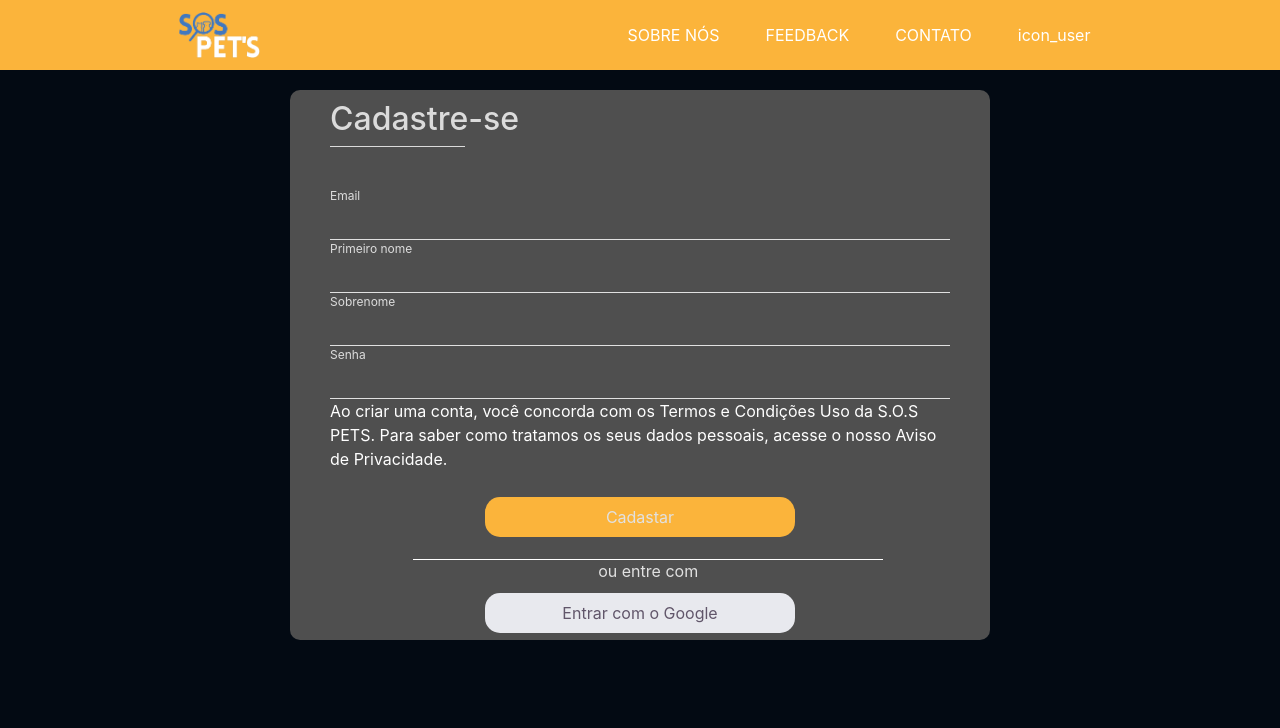
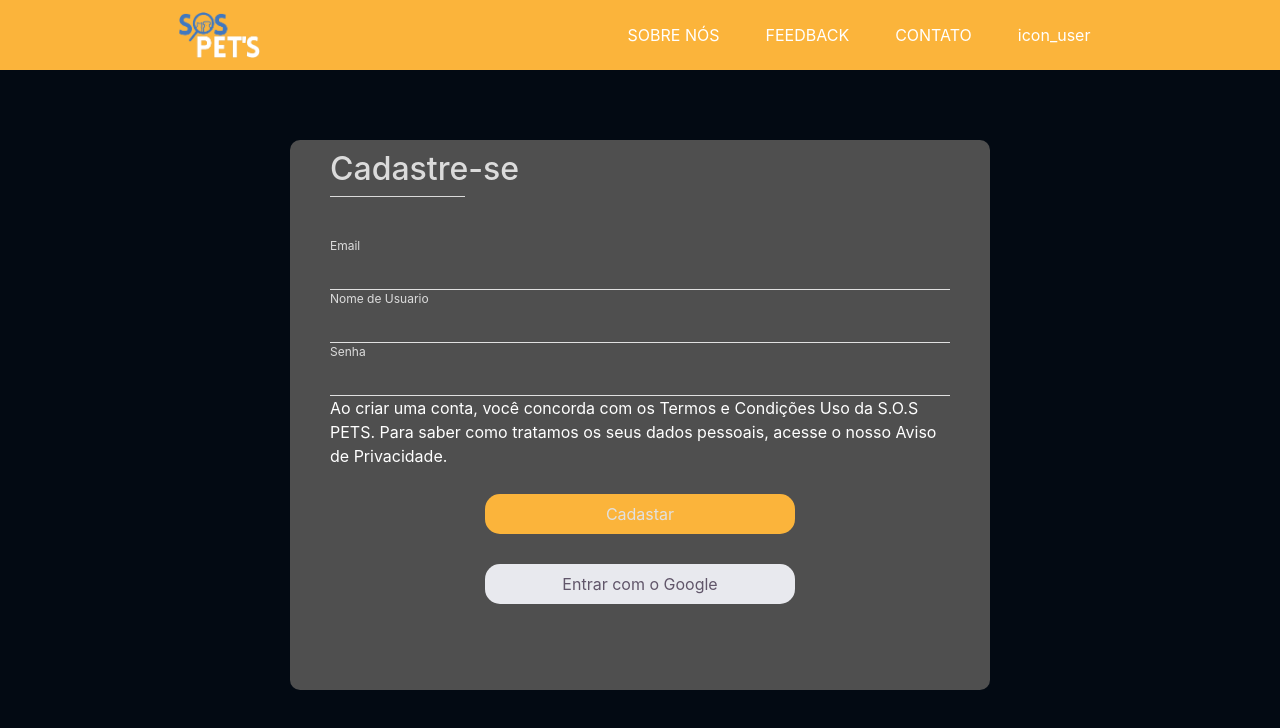
Before and after one commit to laura2389/S.O.S-PETS, a React (Create React App) app: page /#/home/cadastro in a window 1280 px wide. Shown: the top 728 px of the page. Built offline with nearby package versions, Linux system fonts and the light colour scheme.

Commit message:
05-05: sla

```diff
--- a/src/Cadastro.js
+++ b/src/Cadastro.js
@@ -12,9 +12,7 @@ const Cadastro = () => {
           <div class="cadastro-area">
             <label for="usuario">Email</label>
             <input type="text" id="usuario" autocomplete="off" />
-            <label for="usuario">Primeiro nome</label>
-            <input type="text" id="usuario" autocomplete="off" />
-            <label for="usuario">Sobrenome</label>
+            <label for="usuario">Nome de Usuario</label>
             <input type="text" id="usuario" autocomplete="off" />
           </div>
           <div class="cadastro-area">
--- a/src/Login.js
+++ b/src/Login.js
@@ -8,6 +8,7 @@ const Login = () => {
     e.preventDefault()
     console.log('submit', { email, password })
   }
+
   return (
     <div className="login_page">
       <form class="form" onSubmit={handleSubmit}>
--- a/src/firebase.js
+++ b/src/firebase.js
@@ -14,7 +14,7 @@ const messaging = getMessaging(firebaseApp)
 export const requestForToken = (setTokenFound, setToken) => {
   return getToken(messaging, {
     vapidKey:
-      'BF65TU5vibdTI0TeEMwhtWDjZMTLfajS4yy8LXY0A-iuEVeBLt6xHEdQgmHGP_jIl0nRTNQu3uhnjeiwQkEx6jA'
+      'AIzaSyB5Km3RdN-pIIID72SEr3xOC7E_3CeuhJg'
   })
     .then(currentToken => {
       if (currentToken) {
--- a/src/style/Cadastro.css
+++ b/src/style/Cadastro.css
@@ -16,7 +16,7 @@ body {
   border-radius: 10px;
   width: 700px;
   height: 550px;
-  margin-top: 20px;
+  margin-top: 70px;
 }
 
 .header_cadastro {
@@ -74,23 +74,8 @@ body {
   margin: 0 25%;
 }
 
-.login__submit::after{
-  content: "ou entre com";
-  width: 160%;
-  height: 1px;
-  background-color: #fff;
-  display: block;
-  margin: 30px -80px;
-}
-
 p{
   color: white;
-}
-
-.btn_social{
-  display: flex;
-  flex-direction: column;
-  margin-top: 10px;
 }
 
 .footer_cadastro a{
@@ -107,7 +92,7 @@ p{
   color:#61566a;
   cursor: pointer;
   transition: 0.3s ease-in-out;
-  margin: 10px 25%;
+  margin: 30px 25%;
 }
 
 .footer_cadastro .login__submit3:hover {
```
